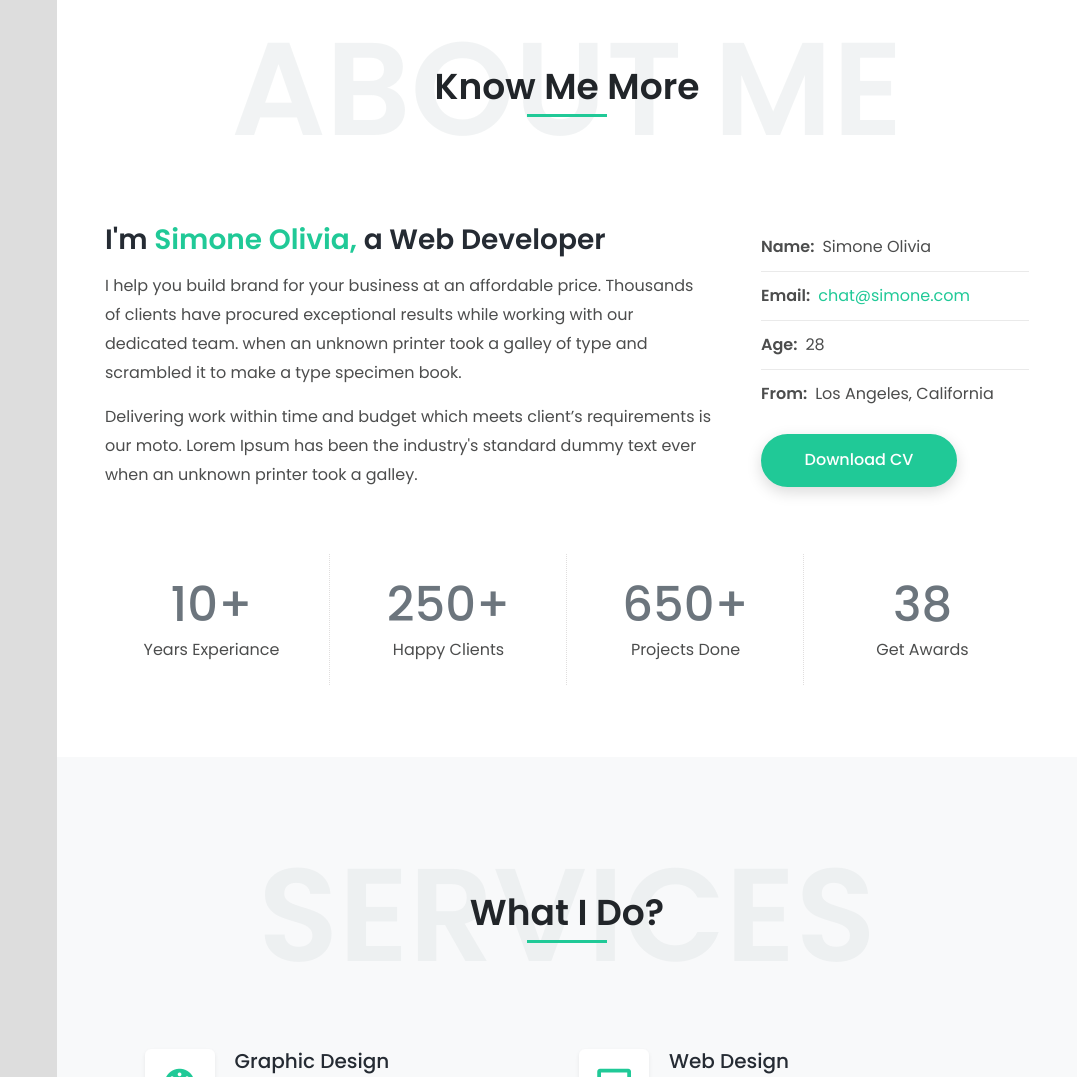
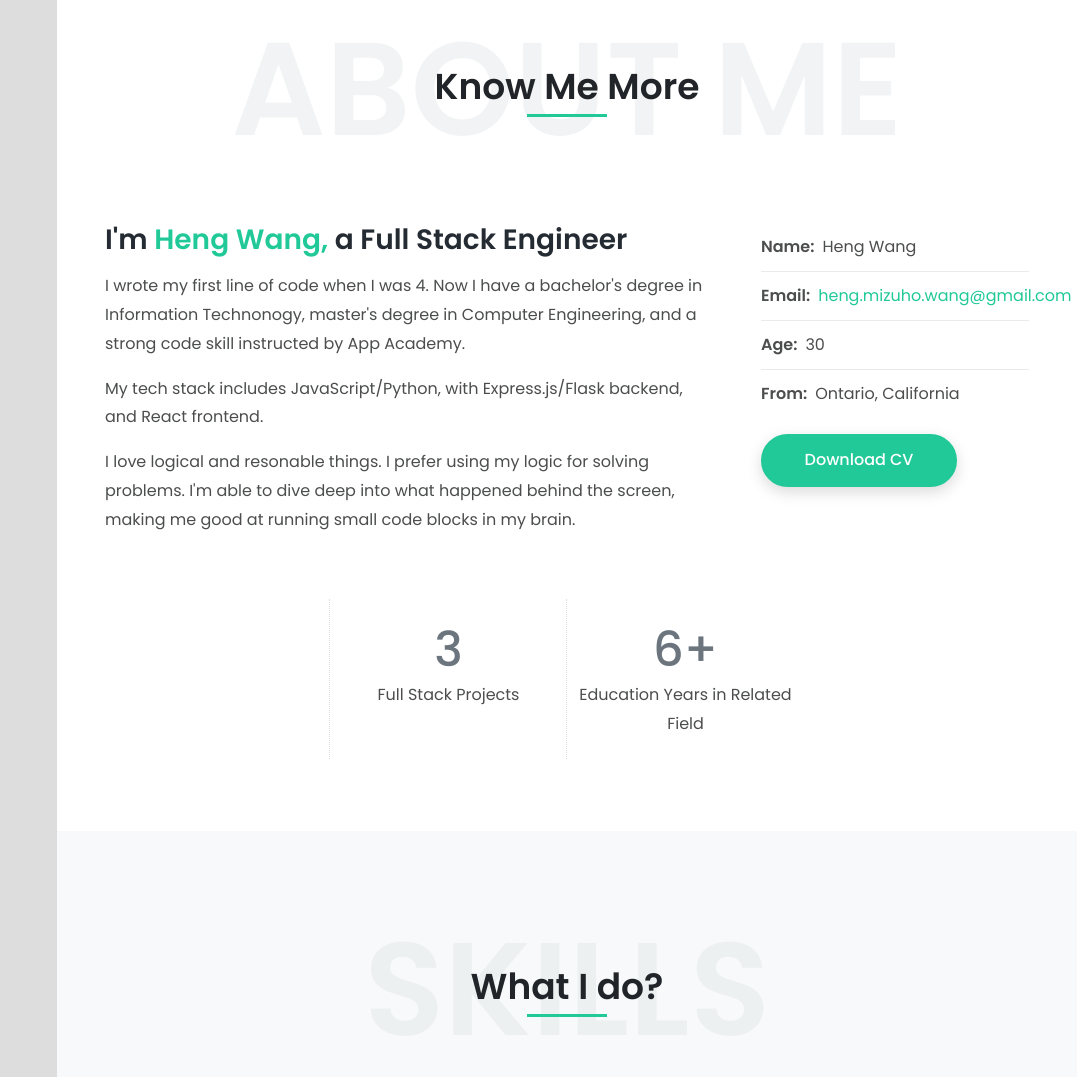
Before and after one commit to zerotume/zerotume.github.io, a plain HTML site: page index.html in a window 1280 px wide. Shown: the part 869-1946 px from the top of the page, without its empty margins (203-1280 px from the left). Drawn offline with Linux system fonts and the light colour scheme.

Commit message:
not finished

```diff
--- a/index.html
+++ b/index.html
@@ -65,7 +65,7 @@
             <li class="nav-item"><a class="nav-link smooth-scroll" href="#services">What I Do</a></li>
             <li class="nav-item"><a class="nav-link smooth-scroll" href="#resume">Resume</a></li>
             <li class="nav-item"><a class="nav-link smooth-scroll" href="#portfolio">Portfolio</a></li>
-            <li class="nav-item"><a class="nav-link smooth-scroll" href="#testimonial">Testimonial</a></li>
+            <!-- <li class="nav-item"><a class="nav-link smooth-scroll" href="#testimonial">Testimonial</a></li> -->
             <li class="nav-item"><a class="nav-link smooth-scroll" href="#contact">Contact</a></li>
           </ul>
         </div>
@@ -97,14 +97,14 @@
             <div class="row">
               <div class="col-12 text-center">
                 <div class="typed-strings">
-                  <p>I'm Simone Olivia</p>
-                  <p>I'm a Freelancer.</p>
-                  <p>I'm a Photographer.</p>
-                  <p>I'm a Designer.</p>
+                  <p>I'm Heng Wang.</p>
+                  <p>I'm a Full Stack Engineer.</p>
+                  <p>I'm a Problem Solver.</p>
+                  <p>I'm a Lifetime Learner.</p>
                 </div>
                 <p class="text-7 fw-500 text-white mb-2 mb-md-3">Welcome</p>
                 <h2 class="text-16 fw-600 text-white mb-2 mb-md-3"><span class="typed"></span></h2>
-                <p class="text-5 text-light mb-4">based in Los Angeles, California.</p>
+                <p class="text-5 text-light mb-4">based in Ontario, California.</p>
 				<a href="#contact" class="btn btn-outline-primary rounded-pill shadow-none smooth-scroll mt-2">Hire Me</a>
               </div>
             </div>
@@ -127,47 +127,48 @@
 
         <div class="row gy-5">
           <div class="col-lg-7 col-xl-8 text-center text-lg-start">
-            <h2 class="text-7 fw-600 mb-3">I'm <span class="text-primary">Simone Olivia,</span> a Web Developer</h2>
-            <p>I help you build brand for your business at an affordable price. Thousands of clients have procured exceptional results while working with our dedicated team. when an unknown printer took a galley of type and scrambled it to make a type specimen book.</p>
-            <p>Delivering work within time and budget which meets client’s requirements is our moto. Lorem Ipsum has been the industry's standard dummy text ever when an unknown printer took a galley.</p>
+            <h2 class="text-7 fw-600 mb-3">I'm <span class="text-primary">Heng Wang,</span> a Full Stack Engineer</h2>
+            <p>I wrote my first line of code when I was 4. Now I have a bachelor's degree in Information Technonogy, master's degree in Computer Engineering, and a strong code skill instructed by App Academy.</p>
+            <p>My tech stack includes JavaScript/Python, with Express.js/Flask backend, and React frontend.</p>
+            <p>I love logical and resonable things. I prefer using my logic for solving problems. I'm able to dive deep into what happened behind the screen, making me good at running small code blocks in my brain.</p>
           </div>
           <div class="col-lg-5 col-xl-4">
             <div class="ps-lg-4">
               <ul class="list-style-2">
-                <li class=""><span class="fw-600 me-2">Name:</span>Simone Olivia</li>
-                <li class=""><span class="fw-600 me-2">Email:</span><a href="mailto:chat@simone.com">chat@simone.com</a></li>
-                <li class=""><span class="fw-600 me-2">Age:</span>28</li>
-                <li class="border-0"><span class="fw-600 me-2">From:</span>Los Angeles, California</li>
+                <li class=""><span class="fw-600 me-2">Name:</span>Heng Wang</li>
+                <li class=""><span class="fw-600 me-2">Email:</span><a href="mailto:heng.mizuho.wang@gmail.com">heng.mizuho.wang@gmail.com</a></li>
+                <li class=""><span class="fw-600 me-2">Age:</span>30</li>
+                <li class="border-0"><span class="fw-600 me-2">From:</span>Ontario, California</li>
               </ul>
-              <a href="#" class="btn btn-primary rounded-pill">Download CV</a> </div>
+              <a href="HengWang-resume-2022.pdf" class="btn btn-primary rounded-pill" target="_blank">Download CV</a> </div>
           </div>
         </div>
         <div class="brands-grid separator-border mt-5">
-          <div class="row">
-            <div class="col-6 col-md-3">
+          <div class="row justify-content-center">
+            <div class="col-2 col-md-3">
               <div class="featured-box text-center">
-                <h4 class="text-12 text-muted mb-0"><span class="counter" data-from="0" data-to="10">10</span>+</h4>
-                <p class="mb-0">Years Experiance</p>
+                <h4 class="text-12 text-muted mb-0"><span class="counter" data-from="0" data-to="3">3</span></h4>
+                <p class="mb-0">Full Stack Projects</p>
               </div>
             </div>
-            <div class="col-6 col-md-3">
+            <div class="col-2 col-md-3">
               <div class="featured-box text-center">
-                <h4 class="text-12 text-muted mb-0"><span class="counter" data-from="0" data-to="250">250</span>+</h4>
-                <p class="mb-0">Happy Clients</p>
+                <h4 class="text-12 text-muted mb-0"><span class="counter" data-from="0" data-to="6">6</span>+</h4>
+                <p class="mb-0">Education Years in Related Field</p>
               </div>
             </div>
-            <div class="col-6 col-md-3">
+            <!-- <div class="col-6 col-md-3">
               <div class="featured-box text-center">
                 <h4 class="text-12 text-muted mb-0"><span class="counter" data-from="0" data-to="650">650</span>+</h4>
                 <p class="mb-0">Projects Done</p>
               </div>
-            </div>
-            <div class="col-6 col-md-3">
+            </div> -->
+            <!-- <div class="col-6 col-md-3">
               <div class="featured-box text-center">
                 <h4 class="text-12 text-muted mb-0"><span class="counter" data-from="0" data-to="38">20</span></h4>
                 <p class="mb-0">Get Awards</p>
               </div>
-            </div>
+            </div> -->
           </div>
         </div>
       </div>
@@ -180,35 +181,35 @@
       <div class="container px-lg-5">
         <!-- Heading -->
         <div class="position-relative d-flex text-center mb-5">
-          <h2 class="text-24 text-light opacity-4 text-uppercase fw-600 w-100 mb-0">Services</h2>
-          <p class="text-9 text-dark fw-600 position-absolute w-100 align-self-center lh-base mb-0">What I Do?<span class="heading-separator-line border-bottom border-3 border-primary d-block mx-auto"></span> </p>
+          <h2 class="text-24 text-light opacity-4 text-uppercase fw-600 w-100 mb-0">Skills</h2>
+          <p class="text-9 text-dark fw-600 position-absolute w-100 align-self-center lh-base mb-0">What I do?<span class="heading-separator-line border-bottom border-3 border-primary d-block mx-auto"></span> </p>
         </div>
         <!-- Heading end-->
 
         <div class="row">
           <div class="col-lg-11 mx-auto">
             <div class="row">
-              <div class="col-md-6">
+              <div class="col-md-4">
                 <div class="featured-box style-3 mb-5">
                   <div class="featured-box-icon text-primary bg-white shadow-sm rounded"> <i class="fas fa-palette"></i> </div>
                   <h3>Graphic Design</h3>
                   <p class="mb-0">Lisque persius interesset his et, in quot quidam persequeris vim, ad mea essent possim iriure.</p>
                 </div>
               </div>
-              <div class="col-md-6">
+              <div class="col-md-4">
                 <div class="featured-box style-3 mb-5">
                   <div class="featured-box-icon text-primary bg-white shadow-sm rounded"> <i class="fas fa-desktop"></i></div>
                   <h3>Web Design</h3>
                   <p class="mb-0">Lisque persius interesset his et, in quot quidam persequeris vim, ad mea essent possim iriure.</p>
                 </div>
               </div>
-              <div class="col-md-6">
+              <div class="col-md-4">
                 <div class="featured-box style-3 mb-5">
                   <div class="featured-box-icon text-primary bg-white shadow-sm rounded"> <i class="fas fa-pencil-ruler"></i> </div>
                   <h3>UI/UX Design</h3>
                   <p class="mb-0">Lisque persius interesset his et, in quot quidam persequeris vim, ad mea essent possim iriure.</p>
                 </div>
-              </div>
+              <!-- </div>
               <div class="col-md-6">
                 <div class="featured-box style-3 mb-5">
                   <div class="featured-box-icon text-primary bg-white shadow-sm rounded"> <i class="fas fa-paint-brush"></i> </div>
@@ -229,11 +230,18 @@
                   <h3>SEO Marketing</h3>
                   <p class="mb-0">Lisque persius interesset his et, in quot quidam persequeris vim, ad mea essent possim iriure.</p>
                 </div>
-              </div>
+              </div> -->
             </div>
           </div>
         </div>
       </div>
+
+      <div class="position-relative d-flex text-center mb-5">
+        <h2 class="text-24 text-light opacity-4 text-uppercase fw-600 w-100 mb-0">My Tech Stack</h2>
+        <p class="text-9 text-dark fw-600 position-absolute w-100 align-self-center lh-base mb-0">Tech Stack<span class="heading-separator-line border-bottom border-3 border-primary d-block mx-auto"></span> </p>
+      </div>
+
+
     </section>
     <!-- Services end -->
 
@@ -438,16 +446,20 @@
 
     <!-- Testimonial
     ============================================= -->
-    <section id="testimonial" class="section">
-      <div class="container px-lg-5">
+
+    <!-- <section id="testimonial" class="section">
+      <div class="container px-lg-5"> -->
+
         <!-- Heading -->
-        <div class="position-relative d-flex text-center mb-5">
+
+        <!-- <div class="position-relative d-flex text-center mb-5">
           <h2 class="text-24 text-light opacity-4 text-uppercase fw-600 w-100 mb-0">Testimonial</h2>
           <p class="text-9 text-dark fw-600 position-absolute w-100 align-self-center lh-base mb-0">Client Speak<span class="heading-separator-line border-bottom border-3 border-primary d-block mx-auto"></span> </p>
-        </div>
+        </div> -->
+
         <!-- Heading end-->
 
-        <div class="owl-carousel owl-theme" data-loop="true" data-nav="false" data-autoplay="false" data-margin="25" data-stagepadding="0" data-slideby="1" data-items-xs="1" data-items-sm="1" data-items-md="1" data-items-lg="2">
+        <!-- <div class="owl-carousel owl-theme" data-loop="true" data-nav="false" data-autoplay="false" data-margin="25" data-stagepadding="0" data-slideby="1" data-items-xs="1" data-items-sm="1" data-items-md="1" data-items-lg="2">
           <div class="item">
             <div class="bg-light rounded p-5">
               <div class="d-flex align-items-center mt-auto mb-4"> <img class="img-fluid rounded-circle border d-inline-block w-auto" src="images/testimonial/client-sm-3.jpg" alt="">
@@ -482,7 +494,8 @@
           </div>
         </div>
       </div>
-    </section>
+    </section> -->
+
     <!-- Testimonial end -->
 
     <!-- Contact Me
```
Also changed, not shown: 2 other files.
